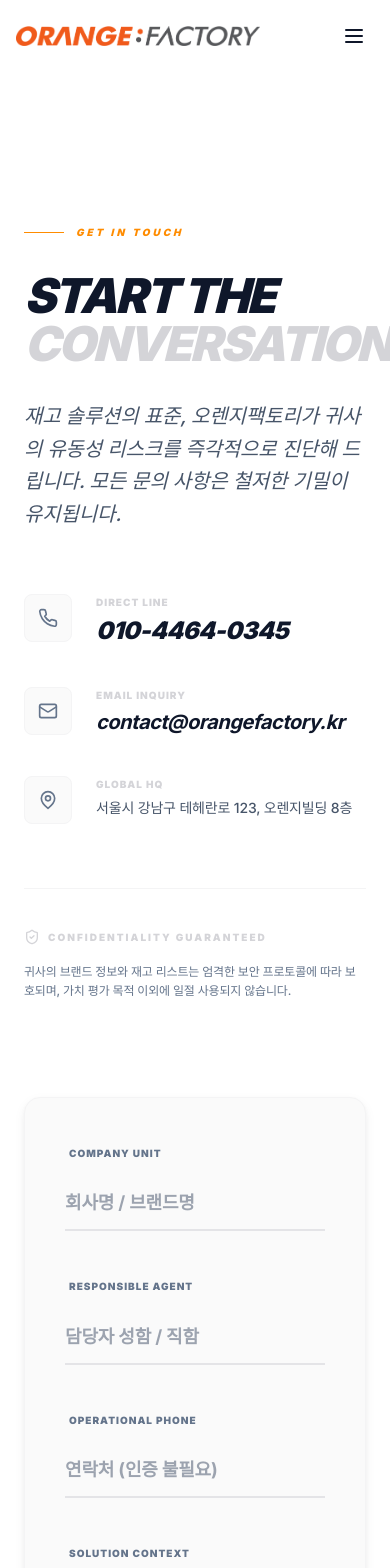
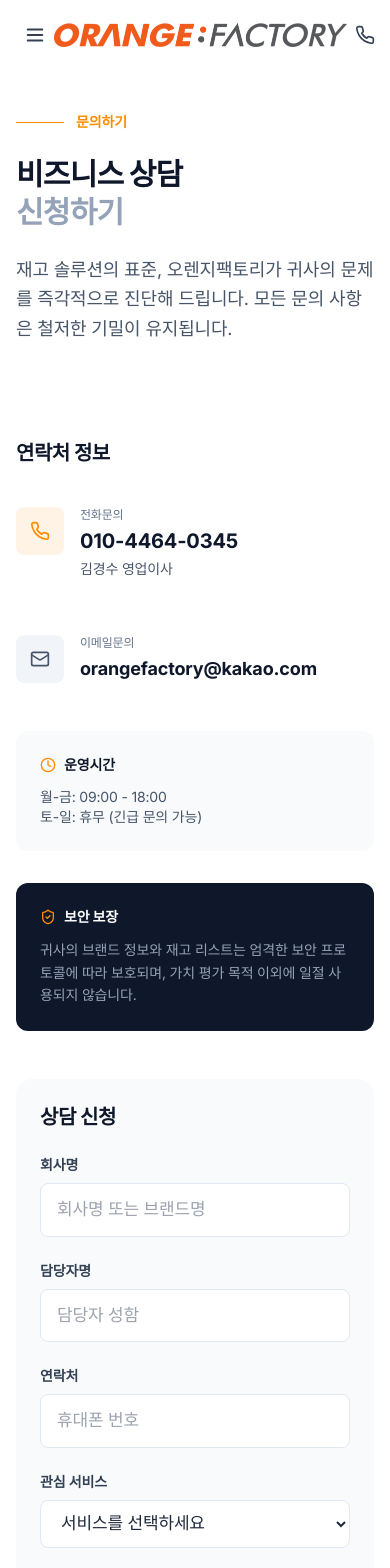
Before and after one commit to kks0488/B2Borangefactory, a Next.js app: page /contact in a window 390 px wide. Shown: the top 1568 px of the page. Built offline with nearby package versions, Linux system fonts and the light colour scheme; a web font is replaced by a local one.

Commit message:
feat: mobile-first design - centered logo, Korean services/contact pages

```diff
--- a/app/(marketing)/contact/page.tsx
+++ b/app/(marketing)/contact/page.tsx
@@ -1,151 +1,157 @@
 import { Metadata } from 'next';
-import { Phone, Mail, MapPin, Clock, ArrowRight, ShieldCheck, Globe2 } from 'lucide-react';
+import { Phone, Mail, ShieldCheck, Clock } from 'lucide-react';
 import { Button } from '@/components/ui/button';
 
 export const metadata: Metadata = {
-  title: 'Contact | Strategic Support Center',
+  title: '문의하기 | 오렌지팩토리',
   description: '재고 자산 관리 및 자금 조달에 관한 전문 컨설팅을 신청하세요.',
 };
 
 export default function ContactPage() {
   return (
-    <div className="flex flex-col w-full bg-white dark:bg-zinc-950">
+    <div className="flex flex-col w-full bg-white">
 
-      {/* Header Space for consistent top padding */}
-      <div className="h-32" />
-
-      <section className="py-24 md:py-40">
-        <div className="section-container">
-          <div className="grid grid-cols-1 lg:grid-cols-12 gap-24">
-
-            {/* Left: Contact Info & Philosophy */}
-            <div className="lg:col-span-5 space-y-16">
-              <div className="space-y-8">
-                <div className="flex items-center gap-3">
-                  <span className="h-px w-10 bg-[#FF8C00]"></span>
-                  <span className="text-[10px] font-black tracking-[0.3em] text-[#FF8C00] uppercase italic">Get in Touch</span>
+      {/* Hero */}
+      <section className="pt-28 pb-12 md:pt-36 md:pb-16">
+        <div className="max-w-7xl mx-auto px-4 sm:px-6 lg:px-8">
+          <div className="max-w-2xl">
+            <div className="flex items-center gap-3 mb-6">
+              <span className="h-px w-12 bg-[#FF8C00]"></span>
+              <span className="text-sm font-bold text-[#FF8C00]">문의하기</span>
             </div>
-                <h1 className="text-5xl md:text-7xl font-black text-brand-navy dark:text-white tracking-tighter italic uppercase leading-none">
-                  START THE <br />
-                  <span className="text-zinc-300 italic">CONVERSATION.</span>
+            <h1 className="text-3xl md:text-5xl font-black text-slate-900 mb-6 leading-tight">
+              비즈니스 상담<br />
+              <span className="text-slate-400">신청하기</span>
             </h1>
-                <p className="text-xl text-slate-600 font-medium leading-relaxed italic">
-                  재고 솔루션의 표준, 오렌지팩토리가 귀사의 유동성 리스크를 즉각적으로 진단해 드립니다.
+            <p className="text-lg text-slate-600 leading-relaxed">
+              재고 솔루션의 표준, 오렌지팩토리가 귀사의 문제를 즉각적으로 진단해 드립니다.
               모든 문의 사항은 철저한 기밀이 유지됩니다.
             </p>
           </div>
+        </div>
+      </section>
 
-              <div className="grid grid-cols-1 gap-10">
-                <div className="flex items-start gap-6 group">
-                   <div className="w-12 h-12 rounded-lg bg-zinc-50 dark:bg-zinc-900 border border-zinc-100 dark:border-zinc-800 flex items-center justify-center group-hover:bg-[#FF8C00] group-hover:border-[#FF8C00] transition-colors">
-                      <Phone className="w-5 h-5 text-slate-500 group-hover:text-white transition-colors" />
+      {/* 연락처 및 폼 */}
+      <section className="py-12 md:py-20">
+        <div className="max-w-7xl mx-auto px-4 sm:px-6 lg:px-8">
+          <div className="grid grid-cols-1 lg:grid-cols-2 gap-12 lg:gap-16">
+
+            {/* 왼쪽: 연락처 정보 */}
+            <div className="space-y-8">
+              <div>
+                <h2 className="text-xl font-bold text-slate-900 mb-6">연락처 정보</h2>
+                <div className="space-y-6">
+                  <a href="tel:010-4464-0345" className="flex items-start gap-4 group p-4 rounded-xl hover:bg-slate-50 transition-colors -mx-4">
+                    <div className="w-12 h-12 rounded-lg bg-[#FF8C00]/10 flex items-center justify-center group-hover:bg-[#FF8C00] transition-colors">
+                      <Phone className="w-5 h-5 text-[#FF8C00] group-hover:text-white transition-colors" />
                     </div>
                     <div>
-                      <p className="text-[10px] font-black text-zinc-300 uppercase tracking-widest mb-1">Direct Line</p>
-                      <p className="text-2xl font-black italic tracking-tight text-brand-navy dark:text-white">010-4464-0345</p>
+                      <p className="text-xs text-slate-500 mb-1">전화문의</p>
+                      <p className="text-xl font-bold text-slate-900">010-4464-0345</p>
+                      <p className="text-sm text-slate-600 mt-1">김경수 영업이사</p>
+                    </div>
+                  </a>
+
+                  <a href="mailto:orangefactory@kakao.com" className="flex items-start gap-4 group p-4 rounded-xl hover:bg-slate-50 transition-colors -mx-4">
+                    <div className="w-12 h-12 rounded-lg bg-slate-100 flex items-center justify-center group-hover:bg-slate-900 transition-colors">
+                      <Mail className="w-5 h-5 text-slate-600 group-hover:text-white transition-colors" />
+                    </div>
+                    <div>
+                      <p className="text-xs text-slate-500 mb-1">이메일문의</p>
+                      <p className="text-lg font-bold text-slate-900">orangefactory@kakao.com</p>
+                    </div>
+                  </a>
                 </div>
               </div>
 
-                <div className="flex items-start gap-6 group">
-                   <div className="w-12 h-12 rounded-lg bg-zinc-50 dark:bg-zinc-900 border border-zinc-100 dark:border-zinc-800 flex items-center justify-center group-hover:bg-[#FF8C00] group-hover:border-[#FF8C00] transition-colors">
-                      <Mail className="w-5 h-5 text-slate-500 group-hover:text-white transition-colors" />
+              <div className="p-6 bg-slate-50 rounded-xl">
+                <div className="flex items-center gap-2 mb-3">
+                  <Clock className="w-4 h-4 text-[#FF8C00]" />
+                  <span className="text-sm font-bold text-slate-900">운영시간</span>
                 </div>
-                   <div>
-                      <p className="text-[10px] font-black text-zinc-300 uppercase tracking-widest mb-1">Email Inquiry</p>
-                      <p className="text-xl font-bold italic tracking-tight text-brand-navy dark:text-white">contact@orangefactory.kr</p>
-                   </div>
+                <p className="text-slate-600 text-sm">월-금: 09:00 - 18:00</p>
+                <p className="text-slate-600 text-sm">토-일: 휴무 (긴급 문의 가능)</p>
               </div>
 
-                <div className="flex items-start gap-6 group">
-                   <div className="w-12 h-12 rounded-lg bg-zinc-50 dark:bg-zinc-900 border border-zinc-100 dark:border-zinc-800 flex items-center justify-center group-hover:bg-zinc-950 transition-colors">
-                      <MapPin className="w-5 h-5 text-slate-500 group-hover:text-white transition-colors" />
+              <div className="p-6 bg-slate-900 rounded-xl">
+                <div className="flex items-center gap-2 mb-3">
+                  <ShieldCheck className="w-4 h-4 text-[#FF8C00]" />
+                  <span className="text-sm font-bold text-white">보안 보장</span>
                 </div>
-                   <div>
-                      <p className="text-[10px] font-black text-zinc-300 uppercase tracking-widest mb-1">Global HQ</p>
-                      <p className="text-sm font-medium leading-relaxed text-slate-600">서울시 강남구 테헤란로 123, 오렌지빌딩 8층</p>
-                   </div>
-                </div>
-              </div>
-
-              <div className="pt-10 border-t border-zinc-100 dark:border-zinc-900">
-                 <div className="flex items-center gap-2 text-[10px] font-black text-zinc-300 uppercase tracking-[0.2em] mb-4">
-                    <ShieldCheck className="w-4 h-4" /> Confidentiality Guaranteed
-                 </div>
-                 <p className="text-xs text-slate-500 leading-relaxed font-medium">
+                <p className="text-slate-400 text-sm leading-relaxed">
                   귀사의 브랜드 정보와 재고 리스트는 엄격한 보안 프로토콜에 따라 보호되며,
                   가치 평가 목적 이외에 일절 사용되지 않습니다.
                 </p>
               </div>
             </div>
 
-            {/* Right: Modern Form */}
-            <div className="lg:col-span-7">
-              <div className="p-10 md:p-16 rounded-2xl bg-zinc-50 dark:bg-zinc-900 border border-zinc-100 dark:border-zinc-800 shadow-elevated transition-all hover:bg-white dark:hover:bg-zinc-950">
-                <form className="space-y-10">
-                  <div className="grid grid-cols-1 md:grid-cols-2 gap-10">
-                    <div className="space-y-3">
-                      <label className="text-[10px] font-black uppercase tracking-widest text-slate-500 ml-1">Company Unit</label>
-                      <input type="text" placeholder="회사명 / 브랜드명" className="w-full bg-transparent border-b-2 border-zinc-200 dark:border-zinc-800 py-3 focus:outline-none focus:border-[#FF8C00] transition-colors font-bold text-lg dark:text-white" />
+            {/* 오른쪽: 상담 폼 */}
+            <div className="p-6 md:p-10 bg-slate-50 rounded-2xl">
+              <h2 className="text-xl font-bold text-slate-900 mb-6">상담 신청</h2>
+              <form className="space-y-6">
+                <div className="grid grid-cols-1 md:grid-cols-2 gap-6">
+                  <div>
+                    <label className="block text-sm font-semibold text-slate-700 mb-2">회사명</label>
+                    <input
+                      type="text"
+                      placeholder="회사명 또는 브랜드명"
+                      className="w-full px-4 py-3 bg-white border border-slate-200 rounded-lg focus:outline-none focus:ring-2 focus:ring-[#FF8C00] focus:border-transparent transition-all"
+                    />
                   </div>
-                    <div className="space-y-3">
-                      <label className="text-[10px] font-black uppercase tracking-widest text-slate-500 ml-1">Responsible Agent</label>
-                      <input type="text" placeholder="담당자 성함 / 직함" className="w-full bg-transparent border-b-2 border-zinc-200 dark:border-zinc-800 py-3 focus:outline-none focus:border-[#FF8C00] transition-colors font-bold text-lg dark:text-white" />
+                  <div>
+                    <label className="block text-sm font-semibold text-slate-700 mb-2">담당자명</label>
+                    <input
+                      type="text"
+                      placeholder="담당자 성함"
+                      className="w-full px-4 py-3 bg-white border border-slate-200 rounded-lg focus:outline-none focus:ring-2 focus:ring-[#FF8C00] focus:border-transparent transition-all"
+                    />
                   </div>
                 </div>
 
-                  <div className="grid grid-cols-1 md:grid-cols-2 gap-10">
-                    <div className="space-y-3">
-                      <label className="text-[10px] font-black uppercase tracking-widest text-slate-500 ml-1">Operational Phone</label>
-                      <input type="tel" placeholder="연락처 (인증 불필요)" className="w-full bg-transparent border-b-2 border-zinc-200 dark:border-zinc-800 py-3 focus:outline-none focus:border-[#FF8C00] transition-colors font-bold text-lg dark:text-white" />
+                <div className="grid grid-cols-1 md:grid-cols-2 gap-6">
+                  <div>
+                    <label className="block text-sm font-semibold text-slate-700 mb-2">연락처</label>
+                    <input
+                      type="tel"
+                      placeholder="휴대폰 번호"
+                      className="w-full px-4 py-3 bg-white border border-slate-200 rounded-lg focus:outline-none focus:ring-2 focus:ring-[#FF8C00] focus:border-transparent transition-all"
+                    />
                   </div>
-                    <div className="space-y-3">
-                      <label className="text-[10px] font-black uppercase tracking-widest text-slate-500 ml-1">Solution Context</label>
-                      <select className="w-full bg-transparent border-b-2 border-zinc-200 dark:border-zinc-800 py-3 focus:outline-none focus:border-[#FF8C00] transition-colors font-bold text-lg dark:text-slate-500 cursor-pointer appearance-none">
-                        <option>관심 서비스를 선택하세요</option>
-                        <option>재고 매입 및 브랜드 매각</option>
-                        <option>동산 담보 자금 상담</option>
-                        <option>위탁 판매 및 판로 개척</option>
-                        <option>생산 인프라 및 소싱 제휴</option>
+                  <div>
+                    <label className="block text-sm font-semibold text-slate-700 mb-2">관심 서비스</label>
+                    <select className="w-full px-4 py-3 bg-white border border-slate-200 rounded-lg focus:outline-none focus:ring-2 focus:ring-[#FF8C00] focus:border-transparent transition-all">
+                      <option>서비스를 선택하세요</option>
+                      <option>재고매매 및 브랜드 양도</option>
+                      <option>동산 담보자금</option>
+                      <option>오프라인 위탁판매</option>
+                      <option>의류 해외 생산</option>
+                      <option>상품 소싱 및 도매</option>
                     </select>
                   </div>
                 </div>
 
-                  <div className="space-y-3">
-                    <label className="text-[10px] font-black uppercase tracking-widest text-slate-500 ml-1">Inquiry Brief</label>
-                    <textarea placeholder="상담 받고 싶은 품목, 규모, 시급성 등을 자유롭게 남겨주세요." rows={5} className="w-full bg-transparent border-b-2 border-zinc-200 dark:border-zinc-800 py-3 focus:outline-none focus:border-[#FF8C00] transition-colors font-bold text-lg dark:text-white resize-none" />
+                <div>
+                  <label className="block text-sm font-semibold text-slate-700 mb-2">문의 내용</label>
+                  <textarea
+                    placeholder="상담 받고 싶은 내용을 자유롭게 적어주세요"
+                    rows={4}
+                    className="w-full px-4 py-3 bg-white border border-slate-200 rounded-lg focus:outline-none focus:ring-2 focus:ring-[#FF8C00] focus:border-transparent transition-all resize-none"
+                  />
                 </div>
 
-                  <div className="pt-8 flex flex-col items-center">
-                    <Button className="w-full h-20 rounded-lg bg-zinc-950 dark:bg-white dark:text-zinc-950 text-white font-black text-xl italic tracking-tight uppercase group shadow-2xl transition-all hover:bg-[#FF8C00] dark:hover:bg-[#FF8C00] dark:hover:text-white">
-                      Request Strategic Consultation <ArrowRight className="w-6 h-6 ml-2 group-hover:translate-x-2 transition-transform" />
+                <Button
+                  type="submit"
+                  className="w-full h-14 bg-[#FF8C00] hover:bg-[#E67E00] text-white font-bold text-lg rounded-lg"
+                >
+                  상담 신청하기
                 </Button>
-                    <p className="mt-8 text-[11px] text-slate-500 font-medium italic underline underline-offset-4 cursor-pointer hover:text-zinc-600 transition-colors">
-                      By submitting this, you agree to our processing of your business data.
+
+                <p className="text-xs text-slate-500 text-center">
+                  상담 신청 시 개인정보 처리에 동의하는 것으로 간주됩니다.
                 </p>
-                  </div>
               </form>
             </div>
           </div>
-          </div>
-        </div>
-      </section>
-
-      {/* Global Bottom Section */}
-      <section className="py-24 bg-zinc-50 dark:bg-zinc-900 overflow-hidden relative border-y border-zinc-100 dark:border-zinc-800">
-         <div className="section-container flex items-center justify-between gap-12">
-            <div className="flex gap-16 items-center">
-               <div className="flex items-center gap-2">
-                  <Globe2 className="w-4 h-4 text-zinc-300" />
-                  <span className="text-[10px] font-black text-slate-500 uppercase tracking-widest leading-none">Global Coverage</span>
-               </div>
-               <div className="flex items-center gap-2">
-                  <ShieldCheck className="w-4 h-4 text-zinc-300" />
-                  <span className="text-[10px] font-black text-slate-500 uppercase tracking-widest leading-none">Legally Verified</span>
-               </div>
-            </div>
-            <p className="text-[10px] font-black text-zinc-300 tracking-tighter uppercase italic text-right">
-               Orange Factory | Liquidity Intelligence Center
-            </p>
         </div>
       </section>
     </div>
--- a/components/ui/header.tsx
+++ b/components/ui/header.tsx
@@ -37,21 +37,30 @@
     )}>
       <div className="max-w-7xl mx-auto px-4 sm:px-6 lg:px-8">
         <div className="flex items-center justify-between">
-          {/* 로고 */}
-          <Link href="/" className="flex-shrink-0">
+
+          {/* 모바일: 햄버거 버튼 (왼쪽) */}
+          <button
+            className="lg:hidden p-2 text-slate-700 hover:bg-slate-100 rounded-lg transition-colors"
+            onClick={() => setIsMobileMenuOpen(!isMobileMenuOpen)}
+          >
+            {isMobileMenuOpen ? <X size={22} /> : <Menu size={22} />}
+          </button>
+
+          {/* 로고 - 모바일: 중앙, 데스크탑: 왼쪽 */}
+          <Link href="/" className="flex-shrink-0 lg:order-first">
             <Image
               src="/img/logo.png"
               alt="오렌지팩토리"
-              width={80}
-              height={20}
-              className="h-5 w-auto"
+              width={100}
+              height={25}
+              className="h-6 w-auto"
               priority
             />
           </Link>
 
-          {/* 데스크탑 네비게이션 - 중앙 정렬 */}
+          {/* 데스크탑 네비게이션 - 중앙 */}
           <nav className="hidden lg:flex items-center justify-center flex-1 mx-8">
-            <div className="flex items-center gap-8">
+            <div className="flex items-center gap-6">
               {navLinks.map((link) => (
                 <Link
                   key={link.href}
@@ -65,7 +74,13 @@
           </nav>
 
           {/* 오른쪽 영역 */}
-          <div className="flex items-center gap-4">
+          <div className="flex items-center gap-3">
+            {/* 모바일: 전화 아이콘만 */}
+            <a href="tel:010-4464-0345" className="md:hidden p-2 text-slate-700 hover:bg-slate-100 rounded-lg transition-colors">
+              <Phone className="w-5 h-5" />
+            </a>
+
+            {/* 데스크탑: 전화번호 + CTA 버튼 */}
             <a href="tel:010-4464-0345" className="hidden md:flex items-center gap-2 text-slate-600 hover:text-[#FF8C00] transition-colors">
               <Phone className="w-4 h-4" />
               <span className="text-sm font-semibold">010-4464-0345</span>
@@ -73,20 +88,13 @@
 
             <Button
               size="sm"
-              className="hidden sm:flex bg-[#FF8C00] hover:bg-[#E67E00] text-white rounded-lg font-bold px-5 h-10"
+              className="hidden sm:flex bg-[#FF8C00] hover:bg-[#E67E00] text-white rounded-lg font-bold px-4 h-9 text-sm"
               asChild
             >
-              <Link href="/contact" className="flex items-center gap-2">
-                무료 상담 <ArrowRight className="w-4 h-4" />
+              <Link href="/contact" className="flex items-center gap-1">
+                상담신청 <ArrowRight className="w-3.5 h-3.5" />
               </Link>
             </Button>
-
-            <button
-              className="lg:hidden p-2 text-slate-900 hover:bg-slate-100 rounded-lg transition-colors"
-              onClick={() => setIsMobileMenuOpen(!isMobileMenuOpen)}
-            >
-              {isMobileMenuOpen ? <X size={24} /> : <Menu size={24} />}
-            </button>
           </div>
         </div>
       </div>
@@ -94,25 +102,21 @@
       {/* 모바일 메뉴 */}
       {isMobileMenuOpen && (
         <div className="lg:hidden absolute top-full left-0 w-full bg-white border-b border-slate-200 shadow-xl">
-          <div className="max-w-7xl mx-auto px-4 py-6">
-            <nav className="flex flex-col gap-1">
+          <div className="max-w-7xl mx-auto px-4 py-4">
+            <nav className="flex flex-col">
               {navLinks.map((link) => (
                 <Link
                   key={link.href}
                   href={link.href}
-                  className="text-base font-semibold text-slate-900 hover:text-[#FF8C00] hover:bg-slate-50 transition-colors py-3 px-4 rounded-lg"
+                  className="text-base font-semibold text-slate-800 hover:text-[#FF8C00] hover:bg-slate-50 transition-colors py-3 px-3 rounded-lg border-b border-slate-100 last:border-b-0"
                   onClick={() => setIsMobileMenuOpen(false)}
                 >
                   {link.label}
                 </Link>
               ))}
             </nav>
-            <div className="mt-6 pt-6 border-t border-slate-100 space-y-4">
-              <a href="tel:010-4464-0345" className="flex items-center gap-2 text-slate-600 px-4">
-                <Phone className="w-4 h-4 text-[#FF8C00]" />
-                <span className="font-semibold">010-4464-0345</span>
-              </a>
-              <Button className="w-full h-12 bg-[#FF8C00] hover:bg-[#E67E00] text-white font-bold text-base rounded-lg" asChild>
+            <div className="mt-4 pt-4 border-t border-slate-100">
+              <Button className="w-full h-12 bg-[#FF8C00] hover:bg-[#E67E00] text-white font-bold rounded-lg" asChild>
                 <Link href="/contact">무료 상담 신청</Link>
               </Button>
             </div>
```
Also changed, not shown: app/(marketing)/services/page.tsx (+119 -119 lines). Lines whose indentation alone changed are shown as unchanged.
